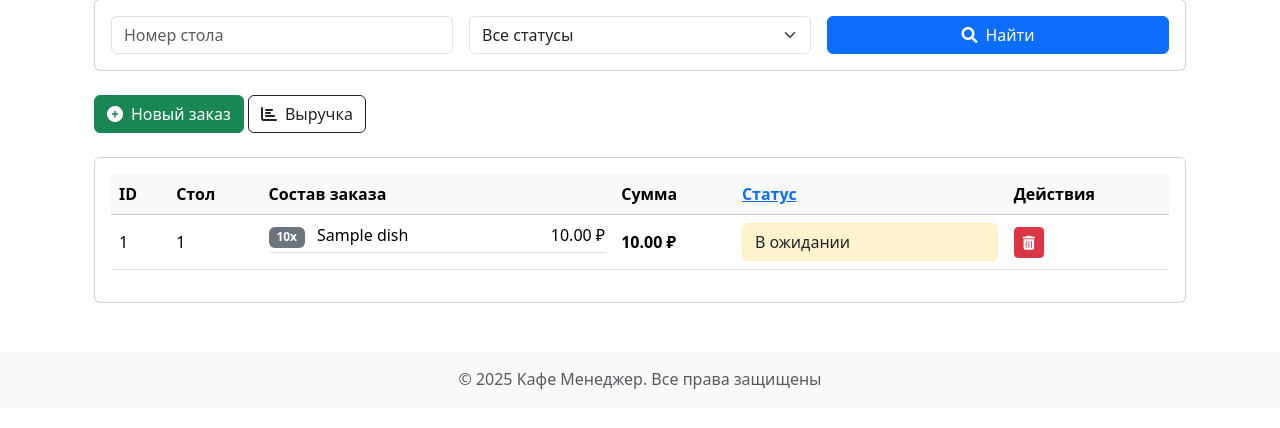
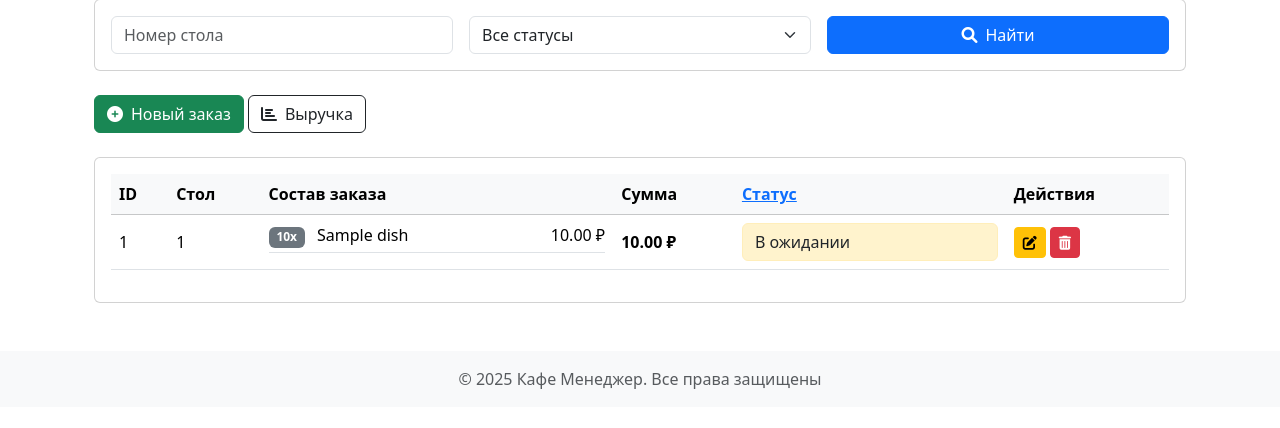
Before and after one commit to AndreyMelman/django-cafe-manager-project, a Django app: page /orders/ in a window 1280 px wide. Shown: the part 155-583 px from the top of the page. Run offline with Django 5.2, Linux system fonts and the light colour scheme; tables that the repository leaves empty hold one stand-in row (Sample ...).

Commit message:
add url for edit order view

```diff
--- a/cafe_manager/orders/templates/orders/order_list.html
+++ b/cafe_manager/orders/templates/orders/order_list.html
@@ -96,6 +96,9 @@
                   </form>
                 </td>
                 <td>
+                  <a href="{% url 'edit_order' order.id %}" class="btn btn-sm btn-warning">
+                    <i class="fas fa-edit"></i>
+                  </a>
                   <form method="POST" action="{% url 'delete_order' order.id %}"
                         class="d-inline"
                         onsubmit="return confirm('Удалить заказ #{{ order.id }}?');">
```
